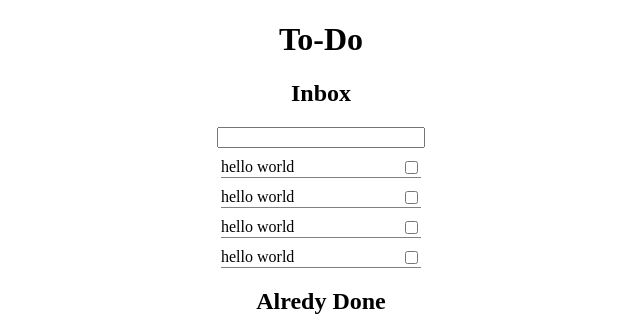
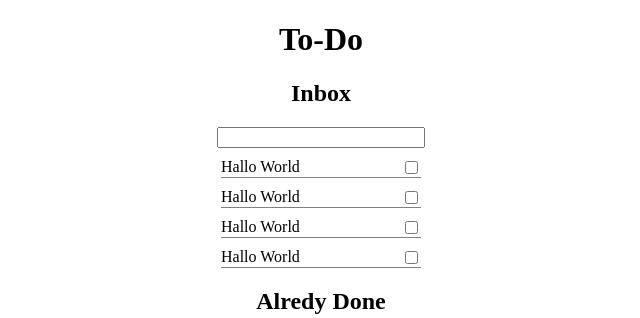
Before and after one commit to RafoelAz/To-Do, a plain HTML site: page indx.html in a window 1280 px wide. Shown: the top 318 px of the page, 319-959 px from the left. Drawn offline with Linux system fonts and the light colour scheme.

Commit message:
not adding task

```diff
--- a/indx.html
+++ b/indx.html
@@ -16,7 +16,7 @@
 	<h2 class="title-inbox">Inbox</h2>
 	<input class="input-to-do">
 	<ul class="list-to-do">
-		<li class="list-to-do-item">
+		<!--<li class="list-to-do-item">
 			<span>hello world</span>
 			<input class="checkbox" type="checkbox">
 		</li>
@@ -31,7 +31,7 @@
 		<li class="list-to-do-item">
 			<span>hello world</span>
 			<input class="checkbox" type="checkbox">
-		</li>
+		</li>-->
 	</ul>
 </section>
 
--- a/main.js
+++ b/main.js
@@ -1,7 +1,51 @@
-	let inputToDo = document.querySelector('.input-to-do')
 
+class ListToDoItem  {
+	constructor(textToDo){
+		this.textToDo = textToDo;
+	}
+	render() {
+		return`
+		<li class="list-to-do-item">
+		<span>${this.textToDo}</span>
+		<input class="checkbox" type="checkbox">
+		</li>`
+	}
+}
+
+class ListToDo {
+	constructor(){
+		this.toDoItem = []
+	}
+	addToDoItem(text){
+		this.toDoItem.push({textToDo: text})
+	}
+	fetchToDoItem(){
+		this.toDoItem = [
+			{textToDo: "Hallo World"},
+			{textToDo: "Hallo World"},
+			{textToDo: "Hallo World"},
+			{textToDo: "Hallo World"},
+		]
+	}
+	render(){
+		let toDoHtml = ""
+		this.toDoItem.forEach(({textToDo})=>{
+			const toDoItem = new ListToDoItem (textToDo)
+			toDoHtml += toDoItem.render()
+		})
+		document.querySelector('.list-to-do').innerHTML = toDoHtml
+	}
+
+}
+
+const runToDo = new ListToDo()
+runToDo.fetchToDoItem()
+runToDo.render()
+
+let inputToDo = document.querySelector('.input-to-do')
     inputToDo.addEventListener('keydown', function (e) {
       if (e.keyCode === 13){
-          console.log(inputToDo.value)
+		runToDo.addToDoItem(inputToDo.value)
+		console.log(inputToDo.value)
       }
     });
```
